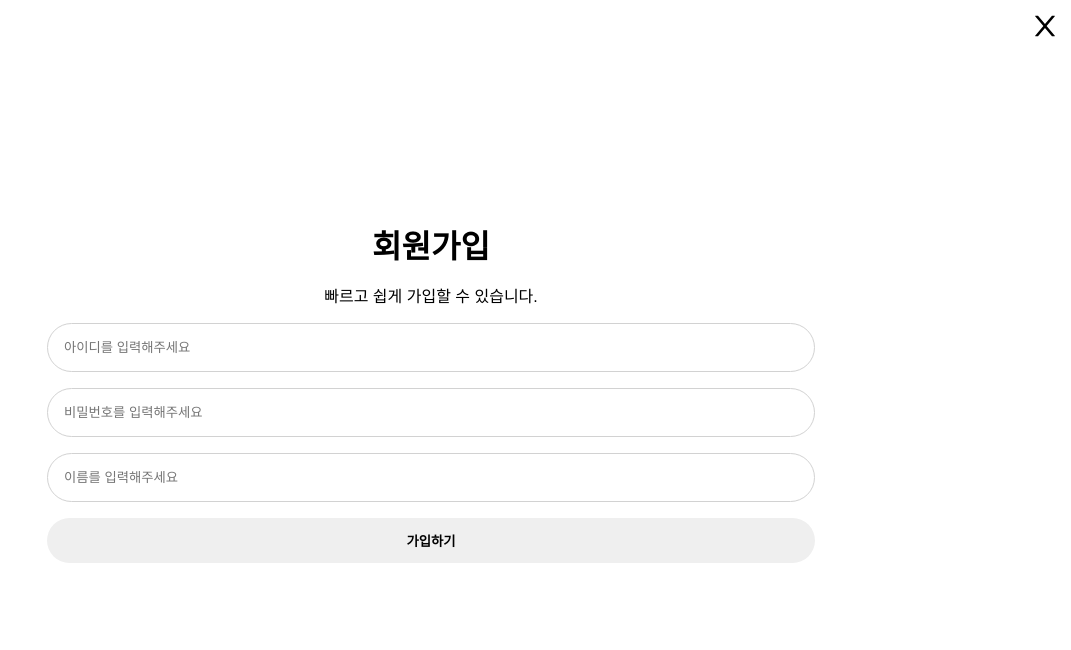
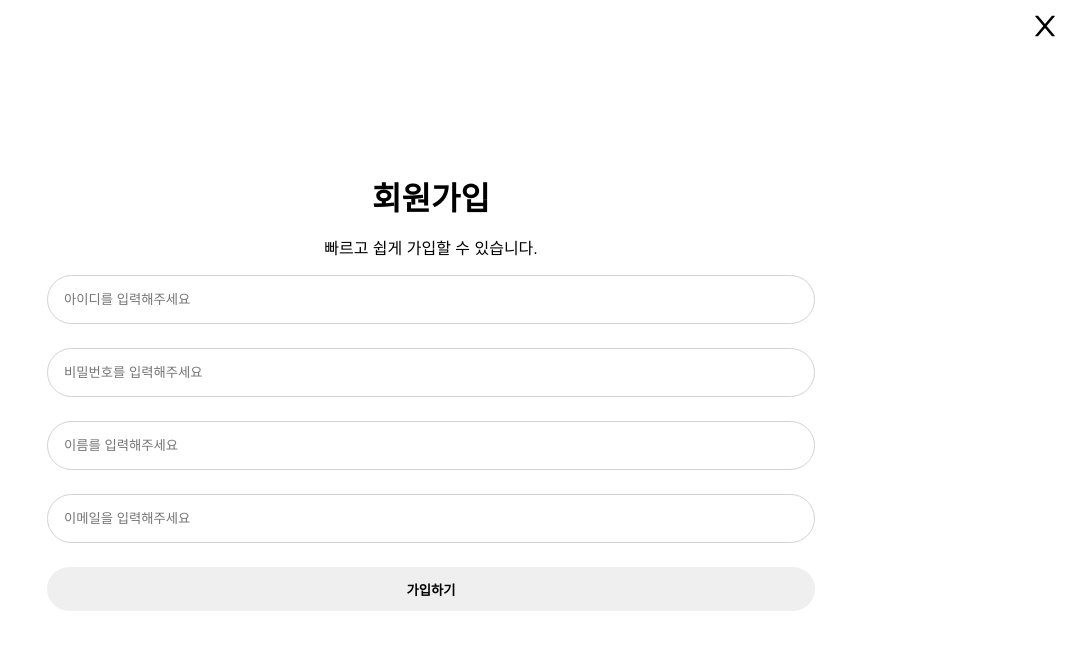
Before and after one commit to jeonjuseong11/sometimes, a React (Create React App) app: page /signup in a window 1280 px wide. Shown: the top 650 px of the page, without its empty margins (209-1280 px from the left). Built offline with nearby package versions, Linux system fonts and the light colour scheme; the HTML template or start-up script is replaced by a standard one.

Commit message:
Feat : SignupForm
회원가입 컴포넌트 분리

```diff
--- /dev/null
+++ b/src/components/SignupForm.js
@@ -0,0 +1,81 @@
+import styled from "styled-components";
+import { LoginBtn, LoginEle, LoginEleInput, LoginForm } from "../pages/Login";
+
+const ErrorMessage = styled.div`
+  color: red;
+  font-size: 0.75rem;
+  margin-top: 0.5rem;
+  margin-bottom: 0.5rem;
+  opacity: ${(props) => (props.show ? 1 : 0)};
+  max-height: ${(props) => (props.show ? "100px" : "0")};
+  overflow: hidden;
+  transition: opacity 0.5s, max-height 0.5s;
+`;
+
+const SignupForm = ({
+  userId,
+  password,
+  name,
+  email,
+  formErrors,
+  onUserIdChange,
+  onPasswordChange,
+  onNameChange,
+  onEmailChange,
+  onSubmit,
+}) => {
+  return (
+    <LoginForm onSubmit={onSubmit}>
+      <LoginEle>
+        <LoginEleInput
+          type="text"
+          id="uid"
+          value={userId}
+          placeholder="아이디를 입력해주세요"
+          onChange={onUserIdChange}
+          hasError={formErrors.userId}
+        />
+      </LoginEle>
+      <ErrorMessage show={formErrors.userId}>
+        아이디는 영어와 숫자로만 구성되어야 합니다.
+      </ErrorMessage>
+      <LoginEle>
+        <LoginEleInput
+          type="password"
+          id="password"
+          placeholder="비밀번호를 입력해주세요"
+          value={password}
+          onChange={onPasswordChange}
+          hasError={formErrors.password}
+        />
+      </LoginEle>
+      <ErrorMessage show={formErrors.password}>비밀번호를 입력해주세요.</ErrorMessage>
+      <LoginEle>
+        <LoginEleInput
+          type="text"
+          id="name"
+          value={name}
+          placeholder="이름를 입력해주세요"
+          onChange={onNameChange}
+          hasError={formErrors.name}
+        />
+      </LoginEle>
+      <ErrorMessage show={formErrors.name}>이름을 입력해주세요</ErrorMessage>
+      <LoginEle>
+        <LoginEleInput
+          type="email"
+          id="email"
+          value={email}
+          placeholder="이메일을 입력해주세요"
+          onChange={onEmailChange}
+          hasError={formErrors.email}
+        />
+      </LoginEle>
+      <ErrorMessage show={formErrors.email}>이메일을 입력해주세요</ErrorMessage>
+      <LoginBtn style={{ marginTop: "0" }} type="submit">
+        가입하기
+      </LoginBtn>
+    </LoginForm>
+  );
+};
+export default SignupForm;
--- a/src/pages/Signup.js
+++ b/src/pages/Signup.js
@@ -1,14 +1,22 @@
-import React, { useEffect, useState } from "react";
-import styled from "styled-components";
+import axios from "axios";
+import { useEffect, useState } from "react";
 import { Link, useNavigate } from "react-router-dom";
+import SignupForm from "../components/SignupForm";
+import { LoginWrapper } from "./Login";
 import { AiOutlineClose } from "react-icons/ai";
-import { LoginBtn, LoginEle, LoginEleInput, LoginForm, LoginWrapper } from "./Login";
-import axios from "axios";
-
 const Signup = () => {
-  const [email, setEmail] = useState("");
+  const [userId, setUserId] = useState("");
   const [password, setPassword] = useState("");
   const [name, setName] = useState("");
+  const [email, setEmail] = useState("");
+  const [focusInputId, setFocusInputId] = useState("");
+  const [formErrors, setFormErrors] = useState({
+    userId: false,
+    password: false,
+    name: false,
+    email: false,
+  });
+
   const navigate = useNavigate();
   const userInfo = JSON.parse(localStorage.getItem("userInfo"));
 
@@ -17,29 +25,70 @@ const Signup = () => {
       navigate("/home");
     }
   }, [userInfo, navigate]);
+
+  const isValidUserId = /^(?=.*[a-zA-Z])(?=.*[0-9])[a-zA-Z0-9]*$/;
+
   const handleSubmit = async (e) => {
     e.preventDefault();
+
+    const errors = {};
+
+    if (!isValidUserId.test(userId)) {
+      errors.userId = true;
+    }
+
+    if (!userId || !password || !name || !email) {
+      errors.userId = !userId;
+      errors.password = !password;
+      errors.name = !name;
+      errors.email = !email;
+    }
+
+    if (Object.keys(errors).length > 0) {
+      setFormErrors(errors);
+
+      if (errors.userId) {
+        alert("아이디는 영어와 숫자로만 구성되어야 합니다.");
+        setFocusInputId("uid");
+      } else if (errors.password) {
+        alert("비밀번호를 입력해주세요.");
+        setFocusInputId("password");
+      } else if (errors.name) {
+        alert("이름을 입력해주세요.");
+        setFocusInputId("name");
+      } else if (errors.email) {
+        alert("이메일을 입력해주세요.");
+        setFocusInputId("email");
+      }
+      return;
+    }
+
+    setFormErrors({});
+
     const payload = {
-      uid: email,
+      uid: userId,
       pass: password,
       name: name,
+      email: email,
     };
+
     try {
-      const response = await axios.post(
-        "https://io065rlls1.execute-api.ap-northeast-2.amazonaws.com/api/user/join",
-        payload
-      );
+      const response = await axios.post("http://localhost:8080/api/user/join", payload);
+
       if (response.status === 200) {
         alert("회원가입 성공!");
         navigate("/");
       } else {
         alert("회원가입 실패...");
       }
-      setEmail("");
+
+      setUserId("");
       setPassword("");
       setName("");
+      setEmail("");
     } catch (error) {
-      console.error("Error occurred while sending the request:", error);
+      console.error("Error: ", error);
+      alert("회원가입 중 오류가 발생했습니다.");
     }
   };
 
@@ -62,36 +111,18 @@ const Signup = () => {
         </Link>
       </div>
       <p>빠르고 쉽게 가입할 수 있습니다.</p>
-      <LoginForm onSubmit={handleSubmit}>
-        <LoginEle>
-          <LoginEleInput
-            type="text"
-            id="email"
-            value={email}
-            placeholder="아이디를 입력해주세요"
-            onChange={(e) => setEmail(e.target.value)}
-          />
-        </LoginEle>
-        <LoginEle>
-          <LoginEleInput
-            type="password"
-            id="password"
-            placeholder="비밀번호를 입력해주세요"
-            value={password}
-            onChange={(e) => setPassword(e.target.value)}
-          />
-        </LoginEle>
-        <LoginEle>
-          <LoginEleInput
-            type="text"
-            id="name"
-            value={name}
-            placeholder="이름를 입력해주세요"
-            onChange={(e) => setName(e.target.value)}
-          />
-        </LoginEle>
-        <LoginBtn type="submit">가입하기</LoginBtn>
-      </LoginForm>
+      <SignupForm
+        userId={userId}
+        password={password}
+        name={name}
+        email={email}
+        formErrors={formErrors}
+        onUserIdChange={(e) => setUserId(e.target.value)}
+        onPasswordChange={(e) => setPassword(e.target.value)}
+        onNameChange={(e) => setName(e.target.value)}
+        onEmailChange={(e) => setEmail(e.target.value)}
+        onSubmit={handleSubmit}
+      />
     </LoginWrapper>
   );
 };
```
